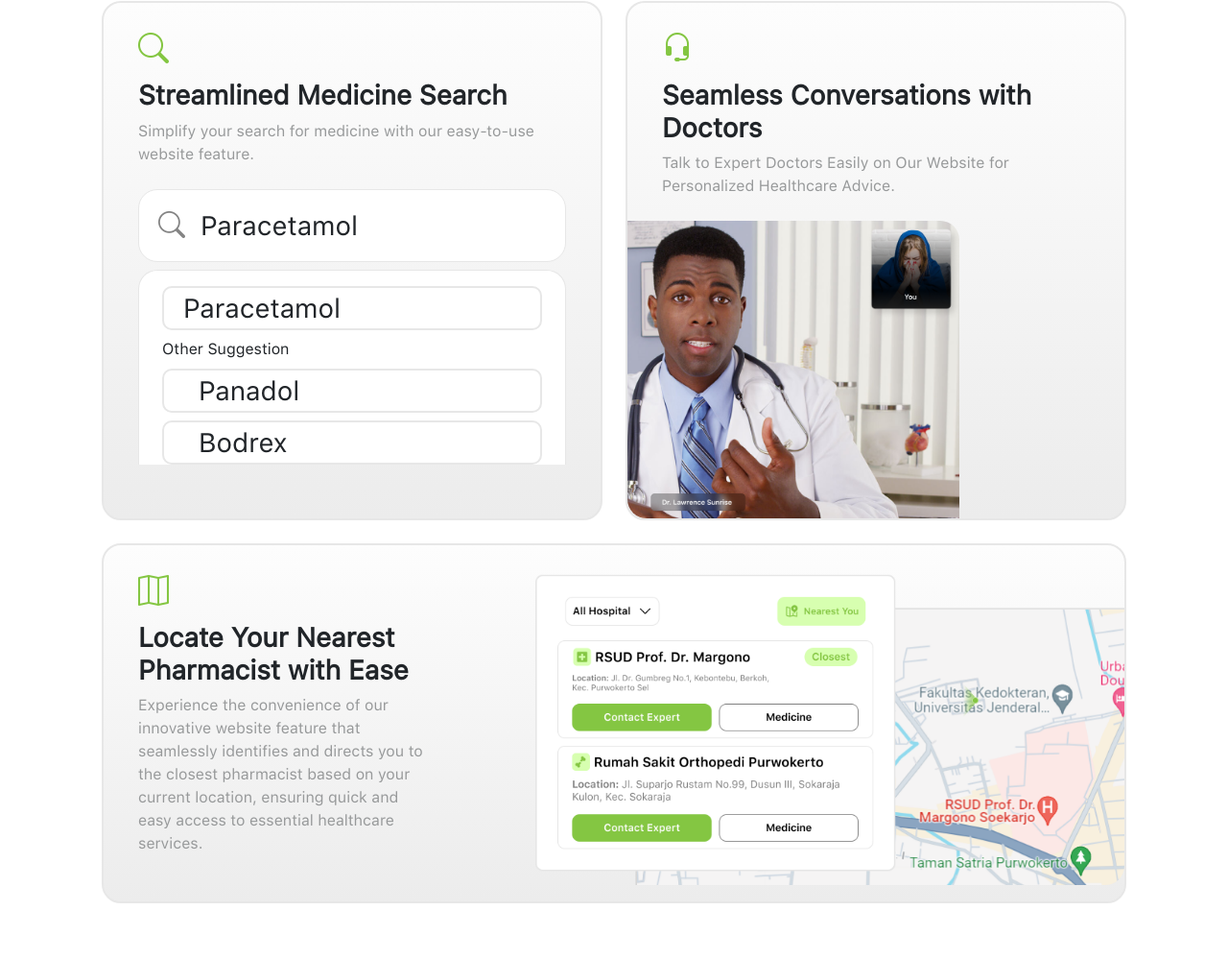
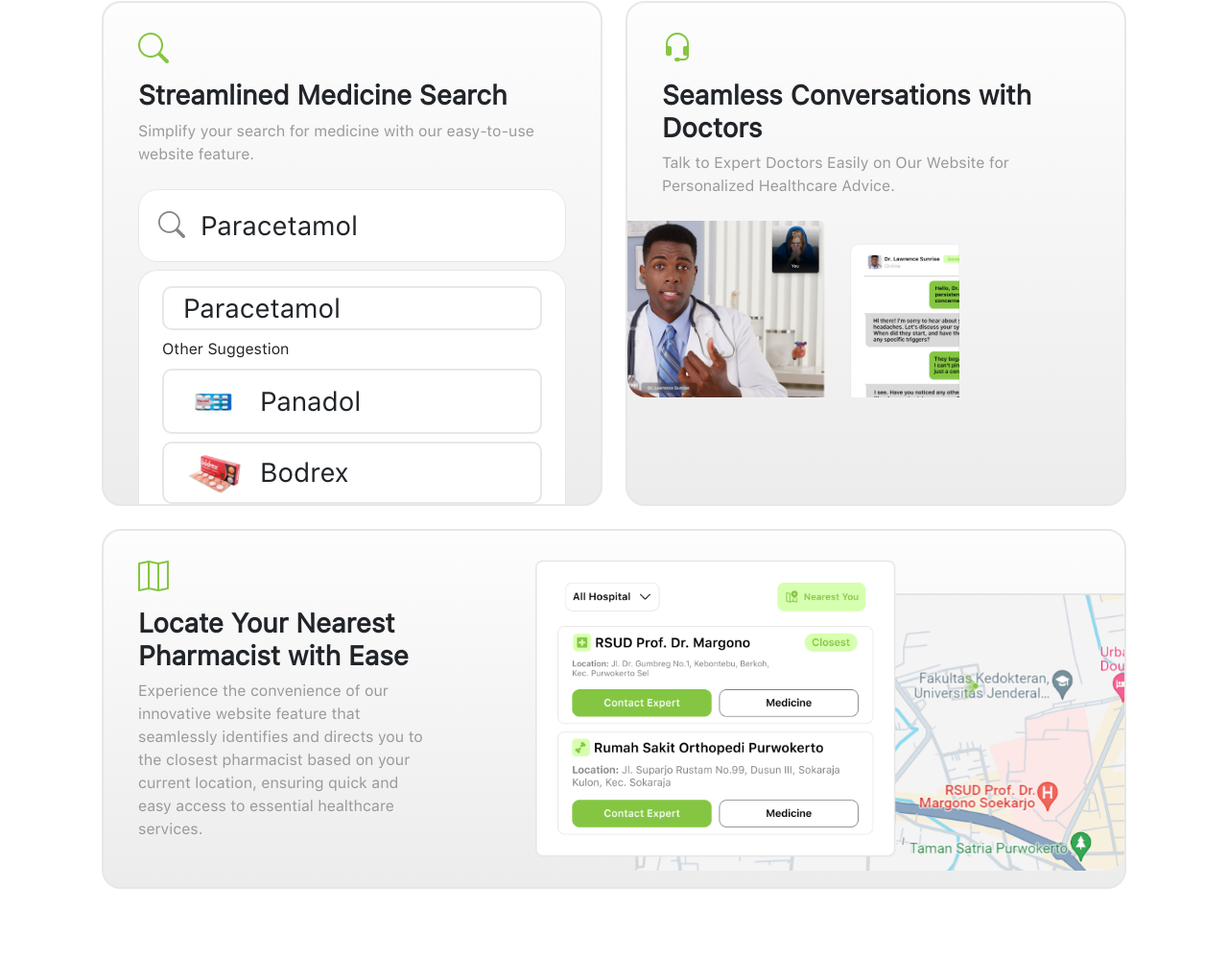
Before and after one commit to kukingkux/Aprotect, a website: page index.html in a window 1280 px wide. Shown: the part 2031-3029 px from the top of the page at 96% size. Drawn offline with nearby package versions, Linux system fonts and the light colour scheme.

Commit message:
paracetamol

```diff
--- a/index.html
+++ b/index.html
@@ -225,7 +225,7 @@
               </div>
               <div class="content-img">
                 <img
-                  src="./assets/images/d_doctorvisit.png"
+                  src="./assets/images/doctorvisit.png"
                   alt="d_doctorvisit"
                 />
               </div>
--- a/style.css
+++ b/style.css
@@ -303,8 +303,7 @@ a {
 }
 
 #services .searchbar-result img {
-  max-height: 32px;
-  max-width: 32px;
+  width: 25%;
 }
 
 
```
Also changed, not shown: assets/images/d_doctorvisit.png (deleted), assets/images/doctorvisit.png (added).
